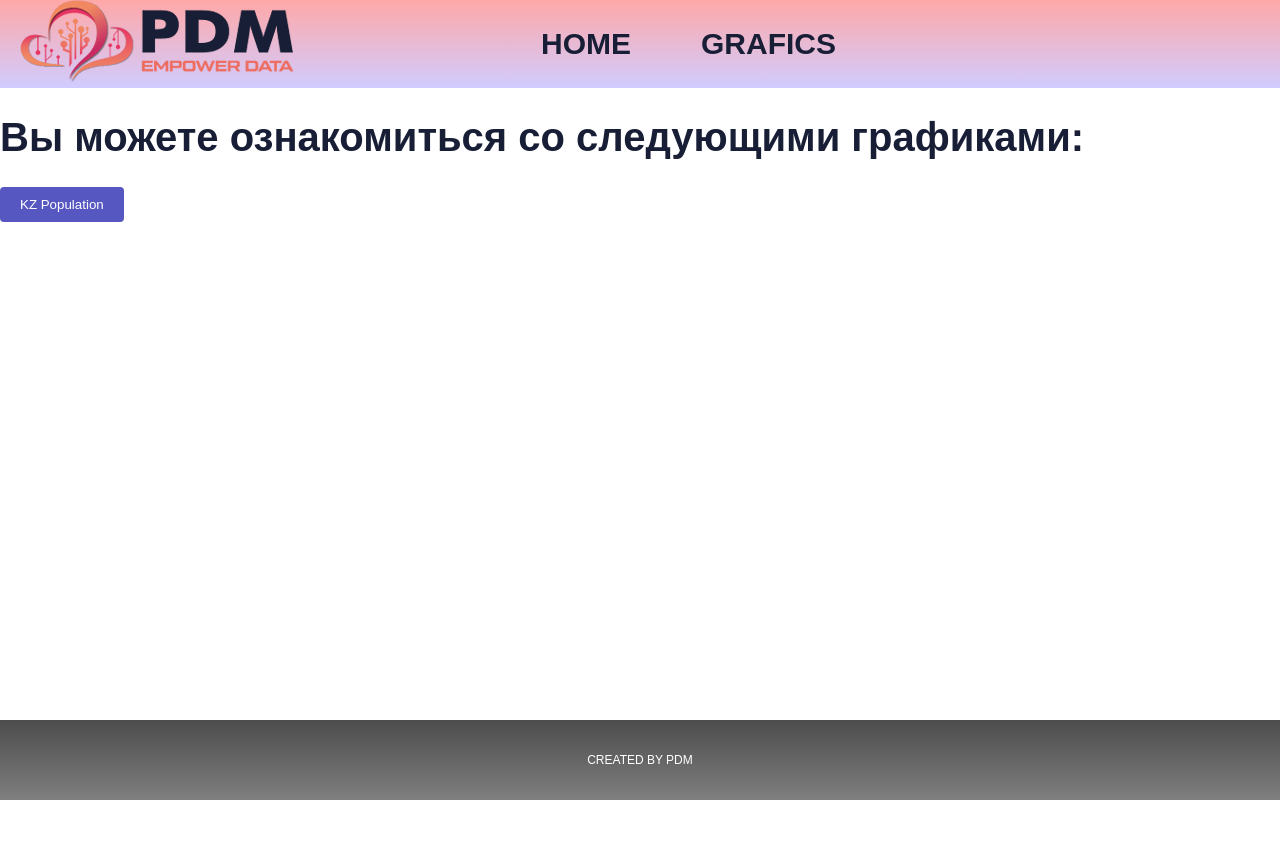
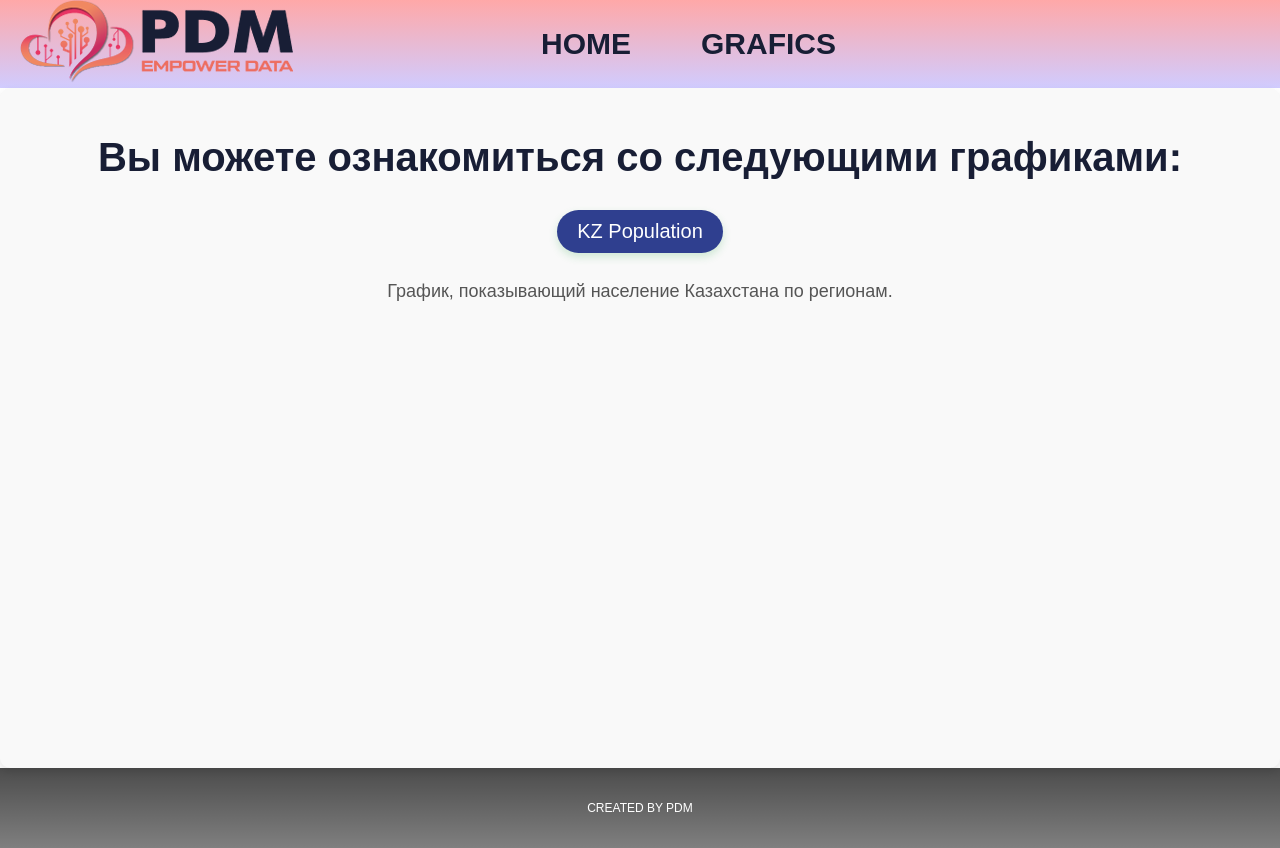
Before and after one commit to open-data-kazakhstan/Charts_PDM, a Next.js app: page /grafics in a window 1280 px wide. Before the commit the page ends 800 px from the top, so only its background shows below. Built offline with nearby package versions, Linux system fonts and the light colour scheme.

Commit message:
Update index.js

```diff
--- a/pages/grafics/index.js
+++ b/pages/grafics/index.js
@@ -1,13 +1,14 @@
 import Link from "next/link";
-
+import styles from "../../styles/grafics.module.css";
 
 const Grafics = () => (
-  <div>
-    <h1 style={{ color: "#181E35" }}>Вы можете ознакомиться со следующими графиками:</h1>
-    <div className="buttonContainer">
+  <div className={styles.container}>
+    <h1 className={styles.header}>Вы можете ознакомиться со следующими графиками:</h1>
+    <div className={styles.buttonContainer}>
       <Link href="/grafics/kz_population" passHref>
-        <button className="button">KZ Population</button>
+        <button className={styles.button}>KZ Population</button>
       </Link>
+      <p className={styles.description}>График, показывающий население Казахстана по регионам.</p>
     </div>
   </div>
 );
```
